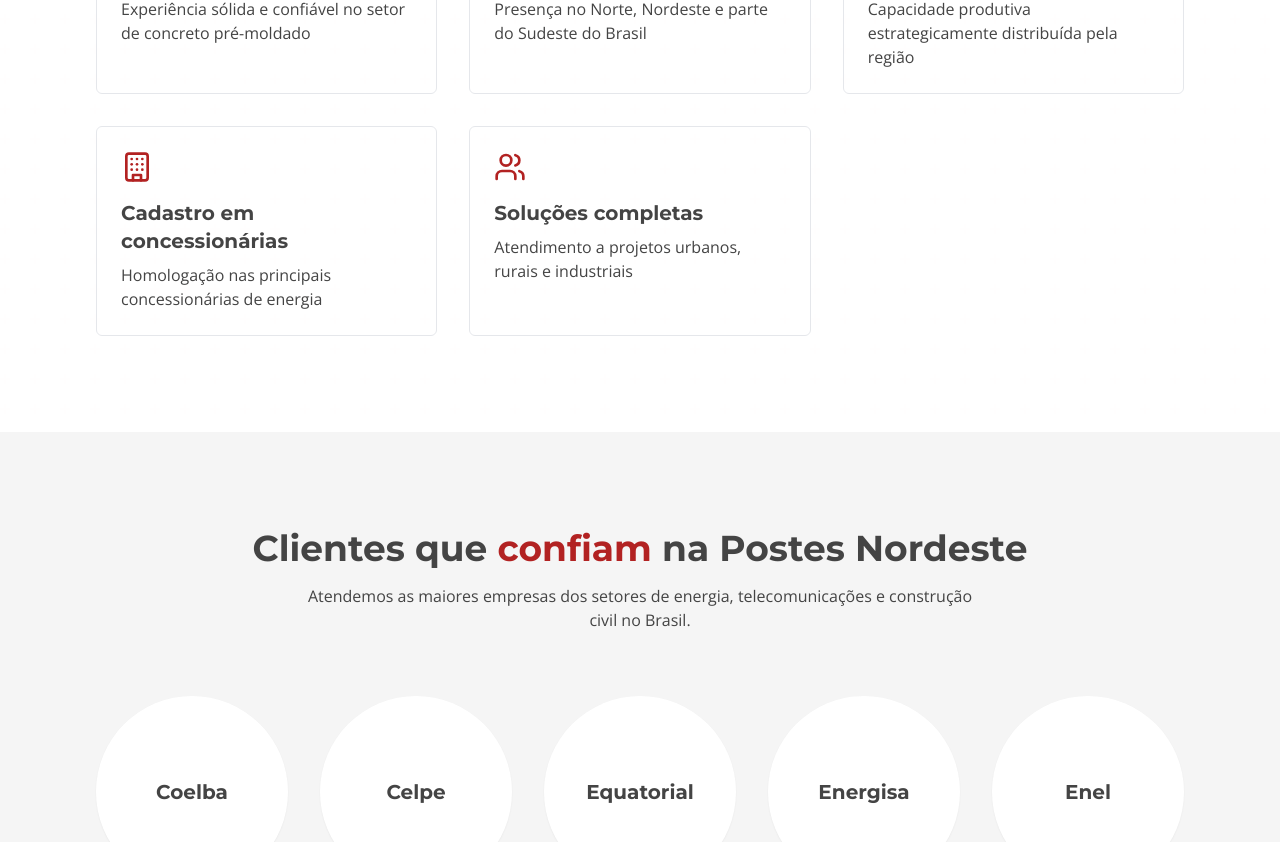
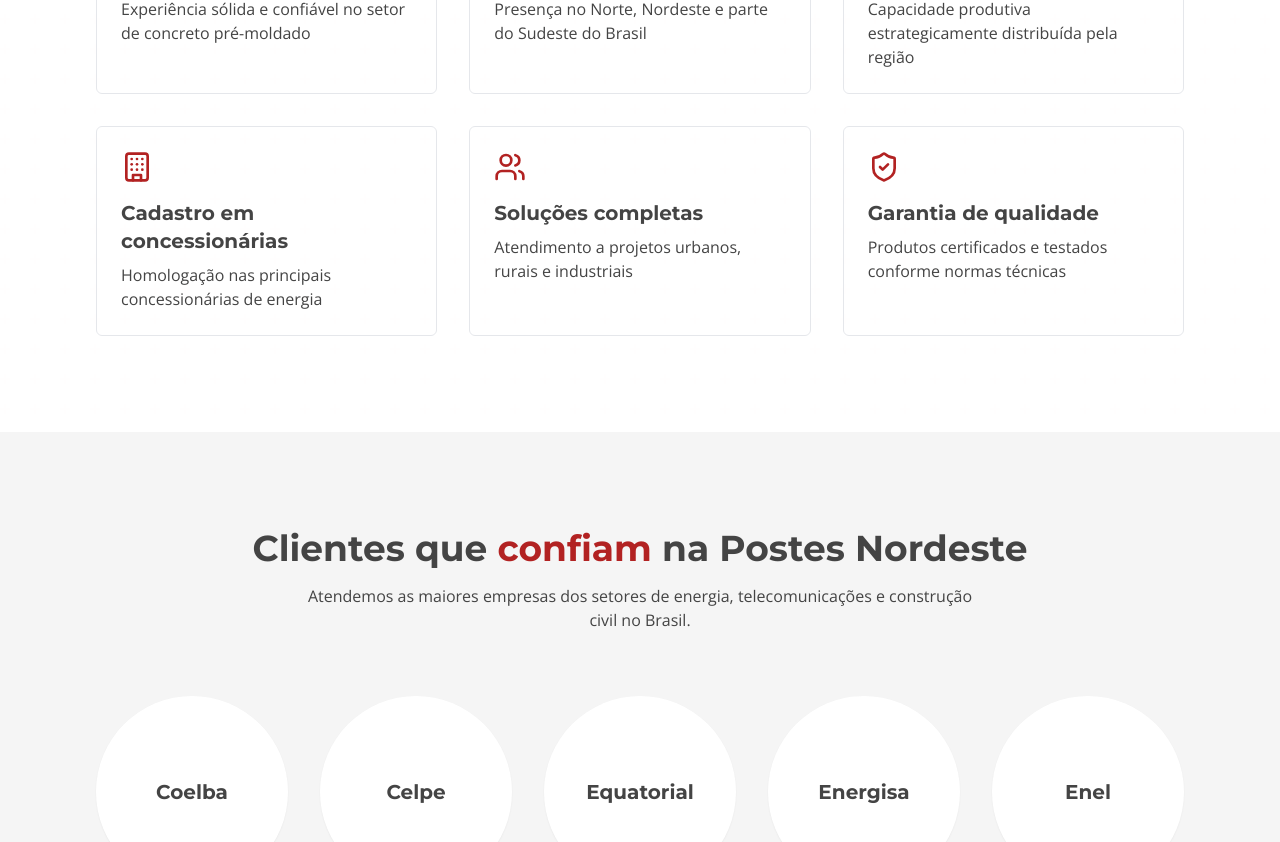
Before and after one commit to Beniciodeveloper/postes-nordeste-landing, a React (Vite) app: page / in a window 1280 px wide. Shown: the part 3140-3982 px from the top of the page. Built offline with nearby package versions, Linux system fonts and the light colour scheme.

Commit message:
Add more differentials card
Add a new card to the Differentials section.

```diff
--- a/src/components/Differentials.tsx
+++ b/src/components/Differentials.tsx
@@ -1,5 +1,4 @@
-
-import { Award, Building, Factory, MapPin, Users } from 'lucide-react';
+import { Award, Building, Factory, MapPin, Users, ShieldCheck } from 'lucide-react';
 
 const Differentials = () => {
   const differentials = [
@@ -27,6 +26,11 @@ const Differentials = () => {
       icon: <Users className="w-8 h-8 text-postes-red" />,
       title: "Soluções completas",
       description: "Atendimento a projetos urbanos, rurais e industriais"
+    },
+    {
+      icon: <ShieldCheck className="w-8 h-8 text-postes-red" />,
+      title: "Garantia de qualidade",
+      description: "Produtos certificados e testados conforme normas técnicas"
     }
   ];
 
```
